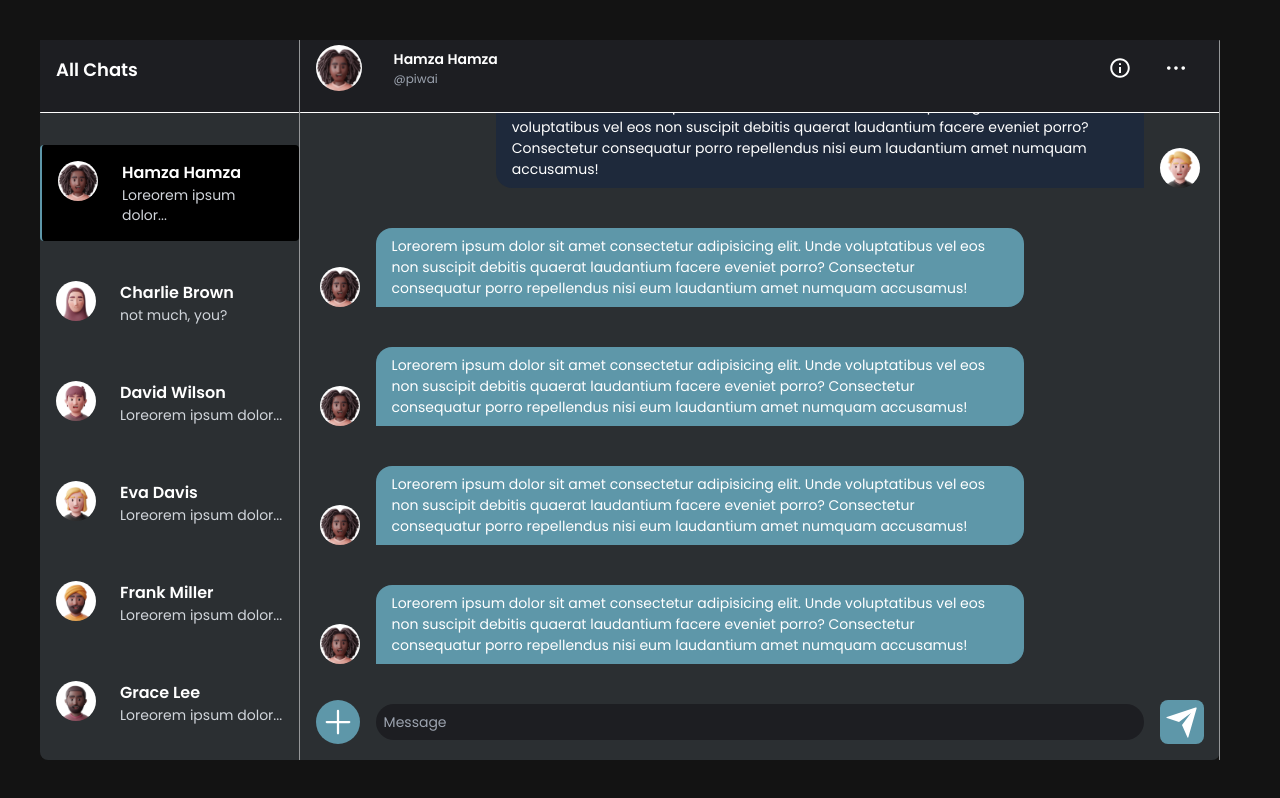
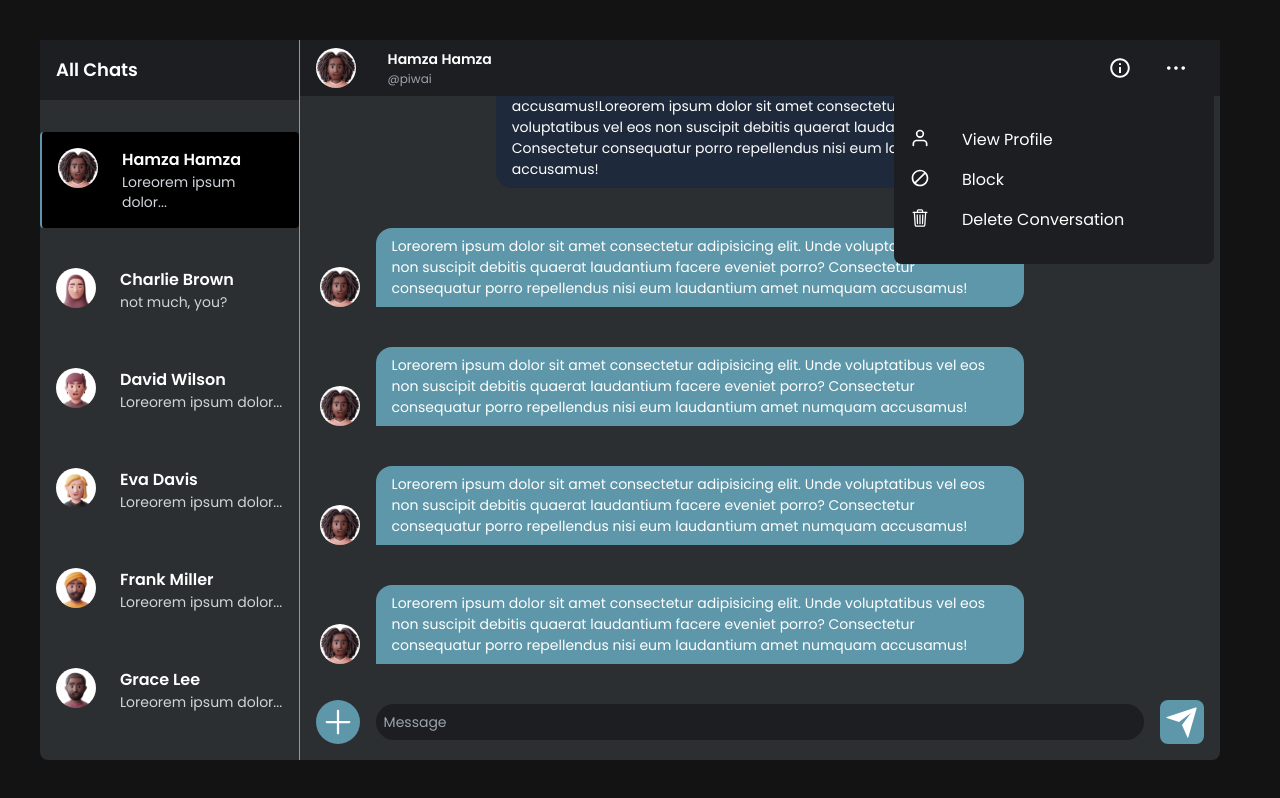
Before and after one commit to hsaktiwy/Transcendence, a React (Vite) app in the folder frontend/: page /site in a window 1280 px wide. Both pictures are taken after a click on the element 1175 px from the left and 68 px from the top of the page. Built offline with nearby package versions, Linux system fonts and the light colour scheme; what tailwindcss-animated would draw is missing.

Commit message:
added profile chat info

```diff
--- a/frontend/src/components/ChatFriendInfo.tsx
+++ b/frontend/src/components/ChatFriendInfo.tsx
@@ -1,13 +1,18 @@
 import React, { useContext } from "react";
 import {ChatSectionContext, ContextType, Conversation, Message} from "../utils/ChatContext"
 import { IoCloseSharp } from "react-icons/io5";
+import { BsTrophy } from "react-icons/bs";
+import { PiPingPongFill } from "react-icons/pi";
+import { IoMdStats } from "react-icons/io";
+
+
 
 function ChatFriendInfo(){
     const chatContext = useContext(ChatSectionContext)
     if (!chatContext)
      throw new Error('error')
     return(
-        <div className={` bg-[#2B2F32] border-l-[1px] border-white/50 font-poppins  rounded  absolute top-0 right-0  h-full  ${chatContext.showProfile ? 'w-full  lg:w-[379px]' : 'w-0'} transition-all duration-[300ms]  text-white `}>
+        <div className={` bg-[#2B2F32] border-l-[1px] border-white/50 font-poppins  rounded  absolute top-0   h-full  ${chatContext.showProfile ? 'right-0 w-full  lg:w-[279px]' : 'w-0 -right-32'} transition-all duration-[300ms]  text-white overflow-auto`}>
             {/* <div className="h-full w-full absolute -z-10 top-0 left-0 bg-black/50 "></div> */}
             <div className=" bg-[#1D1E22]   w-full  overflow-auto relative   ">
                 <div id="friend-info-header" className=" m-4 text-[24px] text-white flex justify-between items-center">
@@ -19,17 +24,59 @@ function ChatFriendInfo(){
                         <IoCloseSharp/>
                     </span>
                 </div>
-                    <div className="bg-white w-[100%] h-[1px] lg:mt-[28px] rounded-full"></div>
+                    {/* <div className="bg-white w-[100%] h-[1px] lg:mt-[28px] rounded-full"></div> */}
             </div>
-            <div id="friend-info" className="m-4 bg-[#1D1E22] rounded-lg">
+            <div id="friend-info" className=" m-4 bg-[#1D1E22] rounded-lg flex flex-col justify-center ">
                 <div className=" p-4 profile-info-header flex flex-col justify-center items-center">
                     <img src={chatContext.active.user2.profilePic} alt="" className="rounded-full w-28 h-28"  />
                     <h1 className=" mt-4 font-semibold">{chatContext.active.user2.firstName + " " + chatContext.active.user2.lastName}</h1>
                     <p className="text-gray-400">{"@" + chatContext.active.user2.username}</p>
-                    <h2 className="m-2">Level: <span>{chatContext.active.user2.level}</span></h2>
-                    <div className={` relative m-3 w-full h-3 bg-[#444444] rounded-full after:content-[''] after:absolute after:top-0 after:left-0 after:bg-[#5E97A9] after:${'w-[' + ((chatContext.active.user2.level - (Math.floor(chatContext.active.user2.level))) * 100) + '%]' } after:h-full after:rounded-full `}>
+                    <h2 className="">Level: <span>{chatContext.active.user2.level}</span></h2>
+                    <div className={` relative m-3 w-full h-3 bg-[#444444] rounded-full after:content-[''] after:absolute after:top-0 after:left-0 after:bg-[#5E97A9] after:${
+                        'w-[' + ((chatContext.active.user2.level - (Math.floor(chatContext.active.user2.level))) * 100).toFixed().toString() + '%]'} after:h-full after:rounded-full`}>
+                    </div>
+                </div>
+            </div>
+            <div id='friend-achievement-games' className=" animate-fade-right m-4 bg-[#1D1E22] rounded-lg p-4 over">
+                <div className="h-[90px] relative m-2  rounded p-2">
+                    <span className="block text-6xl text-[#5E97A9] absolute  right-0 top-1/2 -translate-y-1/2">
+                        <PiPingPongFill/>
+                    </span>
+                    <div className="w-1/2 absolute top-0 left-0 bg-[#444444] p-2 rounded-lg">
+                        <p className="font-extrabold text-3xl text-[#5E97A9]">50</p>
+                        <p className="text-xl font-semibold pl-4">
+                            GAMES
+                        </p>
+                    </div>
 
+                </div>
+            </div>
+            <div id='friend-achievement-wins' className=" animate-fade-right m-4 bg-[#1D1E22] rounded-lg p-4">
+                <div className="h-[90px] relative m-2  rounded p-2">
+                    <span className="block text-6xl text-[#5E97A9] absolute  right-0 top-1/2 -translate-y-1/2">
+                        <BsTrophy/>
+                    </span>
+                    <div className="w-1/2 absolute top-0 left-0 bg-[#444444] p-2 rounded-lg">
+                        <p className="font-extrabold text-3xl text-[#5E97A9]">30</p>
+                        <p className="text-xl font-semibold pl-4">
+                            WINS
+                        </p>
                     </div>
+
+                </div>
+            </div>
+            <div id='friend-achievement-ratio' className=" animate-fade-right m-4 bg-[#1D1E22] rounded-lg p-4">
+                <div className="h-[90px] relative m-2  rounded p-2">
+                    <span className="block text-6xl text-[#5E97A9] absolute  right-0 top-1/2 -translate-y-1/2">
+                        <IoMdStats/>
+                    </span>
+                    <div className=" w-1/2 absolute top-0 left-0 bg-[#444444] p-2 rounded-lg">
+                        <p className="font-extrabold text-3xl text-[#5E97A9]">60%</p>
+                        <p className="text-xl font-semibold pl-4">
+                            RATIO
+                        </p>
+                    </div>
+
                 </div>
             </div>
         </div>
--- a/frontend/src/components/ChatSession.tsx
+++ b/frontend/src/components/ChatSession.tsx
@@ -7,6 +7,10 @@ import { HiPlus } from "react-icons/hi2";
 import { RiSendPlaneFill } from "react-icons/ri";
 import { IoArrowBackOutline } from "react-icons/io5";
 import { IoMdInformationCircleOutline } from "react-icons/io";
+import { FiUser } from "react-icons/fi";
+
+import { MdOutlineBlock } from "react-icons/md";
+import { IoTrashOutline } from "react-icons/io5";
 
 import Conversations from "./Conversations";
 
@@ -33,6 +37,9 @@ function ChatSession(){
     const messageArray: Message[] = chatContext.active.messages
     const [backToMessages, setBackToMessages] = useState<boolean>(false)
     const containerRef = useRef<HTMLDivElement | null>(null);
+
+    const [openDrop, setOpenDrop] = useState<boolean>(false)
+
     useEffect(() => {
         // Scroll to the bottom whenever the messages array changes
         if (containerRef.current) {
@@ -41,17 +48,18 @@ function ChatSession(){
       }, [messageArray]);
     return(
 
-        <div  className={`  animate-fade-down     font-poppins flex flex-col justify-between overflow-hidden absolute  lg:left-[30%] xl:left-[22%] ${chatContext.showProfile? `${chatContext.activeSectionOnSm==='chat' ? 'w-full' : 'w-0'} lg:w-[calc(70%-380px)] xl:w-[calc(78%-380px)]` : `${chatContext.activeSectionOnSm==='chat' ? 'w-full' : 'w-0'} lg:w-[70%] xl:w-[78%]`}  h-full transition-all duration-800
+        <div  className={`  animate-fade-down     font-poppins flex flex-col justify-between overflow-hidden absolute  lg:left-[30%] xl:left-[22%] ${chatContext.showProfile? `${chatContext.activeSectionOnSm==='chat' ? 'w-full' : 'w-0'} lg:w-[calc(70%-280px)] xl:w-[calc(78%-280px)]` : `${chatContext.activeSectionOnSm==='chat' ? 'w-full' : 'w-0'} lg:w-[70%] xl:w-[78%]`}  h-full transition-all duration-800
         `}>
             <div id="conversation-header-container" className="bg-[#1D1E22]">
                 <div id="conversation-header" className="text-white grid grid-cols-4 px-4">
                         <div id="friend-info" className="col-span-3 flex gap-2 sm:gap-4 lg:gap-8 items-center cursor-pointer">
                             <span className="inline-block lg:hidden text-[24px] mx-2 my-4 sm:m-4 cursor-pointer hover:text-[#5E97A9] focus:text-[#5E97A9] duration-300" onClick={() =>{
+                                setOpenDrop(false)
                                 chatContext.setActiveSection('conversations')
                             }}>
                             <IoArrowBackOutline />
                             </span>
-                            <img src={`${chatContext.active.user2.profilePic}`} alt="user-pic" className="w-[46px] h-[46px] rounded-full cursor-pointer" onClick={()=>{
+                            <img src={`${chatContext.active.user2.profilePic}`} alt="user-pic" className="w-[40px] h-[40px] rounded-full cursor-pointer" onClick={()=>{
                                 chatContext.setShowProfile(true)
                             }}/>
                             <div className="cursor-pointer" onClick={()=>{
@@ -61,18 +69,44 @@ function ChatSession(){
                                 <p className=" text-[12px] text-gray-400">{`@${chatContext.active.user2.username}`}</p>
                             </div>
                         </div>
-                        <div id='conv-header-menu' className="col-span-1 flex justify-self-end items-center text-[24px]">
+                        <div id='conv-header-menu' className="relative col-span-1 flex justify-self-end items-center text-[24px]">
                             <span className=" m-4 cursor-pointer hover:text-[#5E97A9] focus:text-[#5E97A9] duration-300" onClick={()=>{
+                                setOpenDrop(false)
                                 chatContext.setShowProfile(true)
                             }}>
                             <IoMdInformationCircleOutline />
                             </span>
-                            <span className="  m-4 cursor-pointer hover:text-[#5E97A9] focus:text-[#5E97A9] duration-300">
+                            <span className="  m-4 cursor-pointer hover:text-[#5E97A9] focus:text-[#5E97A9] duration-300" onClick={() =>{
+                                setOpenDrop(!openDrop)
+                            }}>
                             <IoIosMore />
                             </span>
+                            <div id='drop-menu' className= {` ${!openDrop ? 'hidden': 'block' } rounded-b-lg absolute text-base right-[-10px]  top-[100%] bg-[#1D1E22]  transition-all duration-75 animate-fade-down `}>
+                                <ul className="w-80 py-4">
+                                    <li className="m-4 flex gap-8">
+                                            <span className="inline-block text-xl"><FiUser/></span>
+                                        <p>
+                                            View Profile
+                                        </p>
+                                    </li>
+                                    <li className="m-4 flex gap-8">
+                                            <span className="inline-block text-xl"><MdOutlineBlock/></span>
+                                        <p>
+                                            Block
+                                        </p>
+                                    </li>
+                                    <li className="m-4 flex gap-8">
+                                            <span className="inline-block text-xl"><IoTrashOutline/></span>
+                                        <p>
+                                            Delete Conversation
+                                        </p>
+                                    </li>
+
+                                </ul>
+                            </div>
                         </div>
                 </div>
-                <div className="bg-white w-[100%] h-[1px] lg:mt-4 rounded-full "></div>
+                {/* <div className="bg-white w-[100%] h-[1px] lg:mt-4 rounded-full "></div> */}
             </div>
             {/* <div className="text-white basis-[85%]  h-64 text-[14px] rounded-lg   p-3 sm:p-5 flex flex-col gap-10 overflow-auto justify-end">
                 {
@@ -94,6 +128,7 @@ function ChatSession(){
                         return(
                         <div key={index} id='message-container' className={` w-[80%] flex ${msg.sender.id === 1 && "flex-row-reverse self-end"} items-end gap-4 mt-auto `}>
                             <img src={`${msg.sender.profilePic}`} alt="" className=" w-[40px] h-[40px] rounded-full cursor-pointer" onClick={()=>{
+                                setOpenDrop(false)
                                 chatContext.setShowProfile(true)
                             }}/>
                             <div id='message' className={`${msg.sender.id !== 1 ? 'bg-[#5E97A9] rounded-br-2xl' : 'bg-slate-800 rounded-bl-2xl'}  py-2 px-4 rounded-t-2xl  `}>
--- a/frontend/src/components/Conversations.tsx
+++ b/frontend/src/components/Conversations.tsx
@@ -97,9 +97,9 @@ function Conversations(){
 
 return(
     <div className={` border-r-[1px] border-white/50   absolute ${chatContext.activeSectionOnSm === 'conversations' ? 'w-[100%]' : 'w-0'} lg:w-[30%] xl:w-[22%] h-full   font-poppins flex flex-col gap-6 overflow-auto duration-800  transition-all`}>
-            <div className="messages-header-container text-lg font-semibold  text-white flex flex-col items-center gap-2 bg-[#1D1E22] pt-4">
+            <div className="messages-header-container text-lg font-semibold  text-white flex flex-col items-center gap-2 bg-[#1D1E22] py-4">
                 <h1 className="self-start ml-4">All Chats</h1>
-                <div className="bg-white w-[100%] h-[1px] lg:mt-5 rounded-full"></div>
+                {/* <div className="bg-white w-[100%] h-[1px] lg:mt-5 rounded-full"></div> */}
             </div>
 
             {/* <div className="online-friends-container">
```
Also changed, not shown: frontend/src/utils/ConversationsList.ts (+6 -6 lines).
